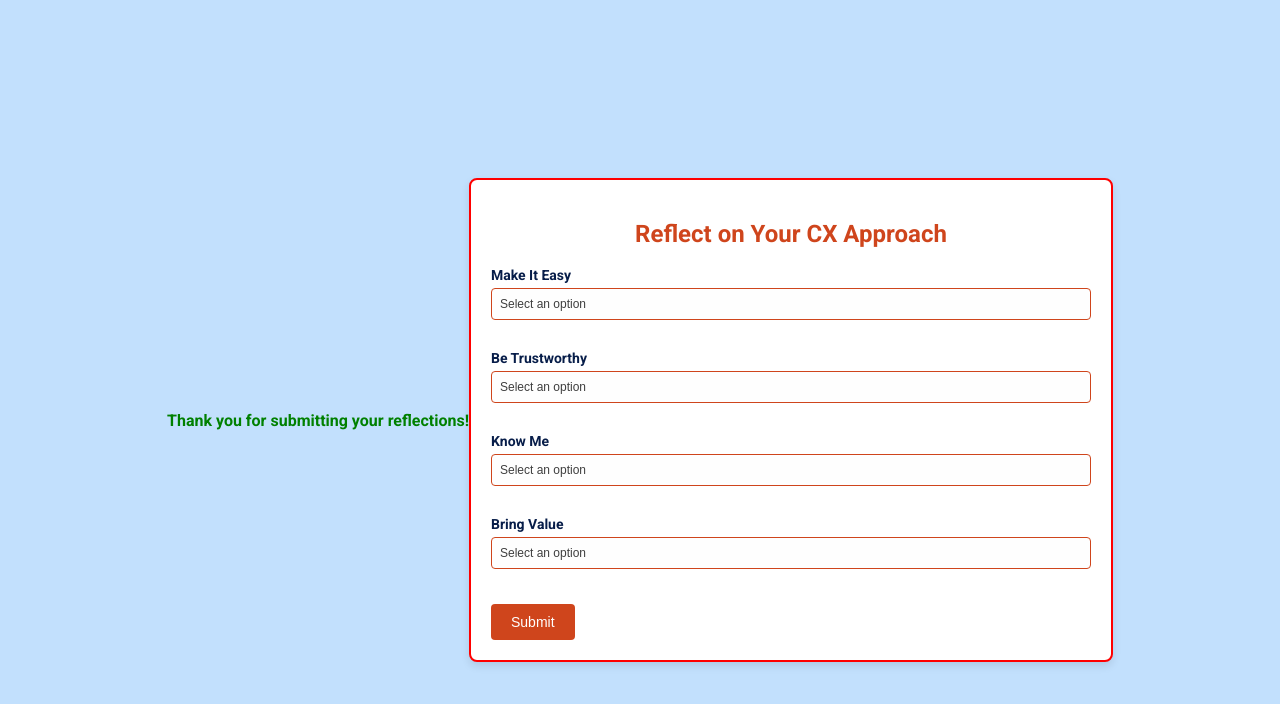
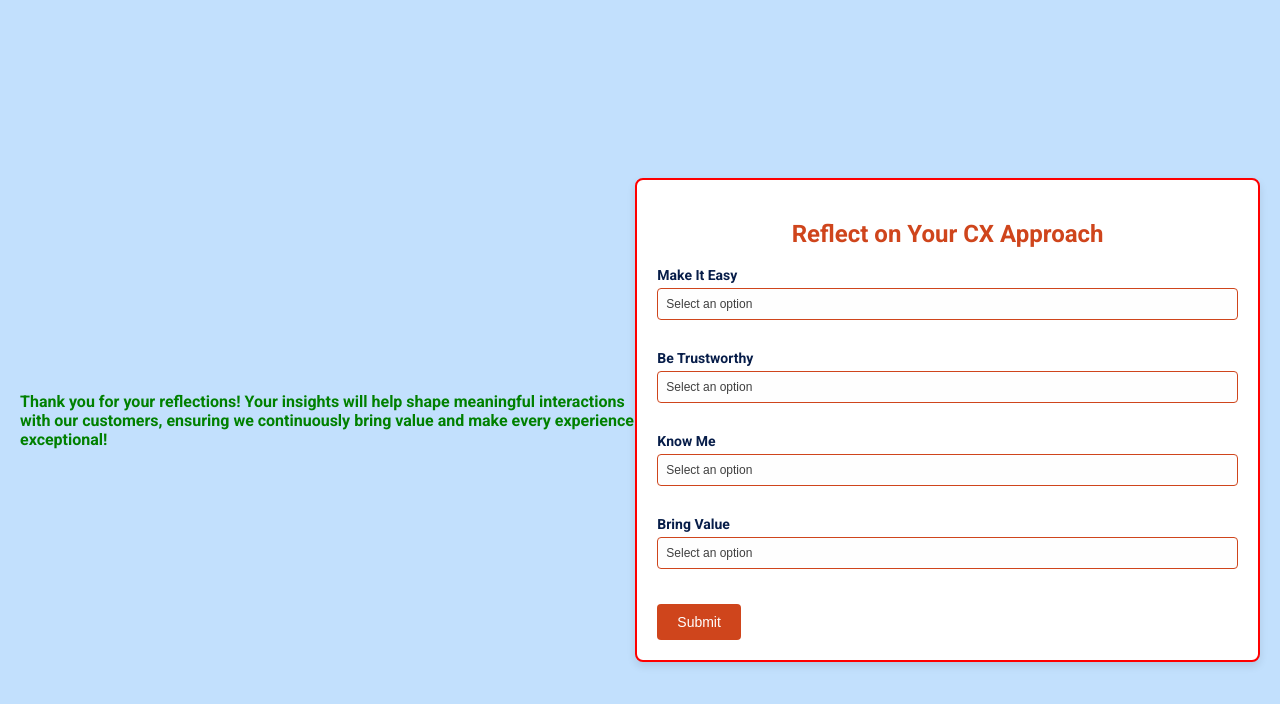
Before and after one commit to Willo80/CXPrinciples-WebObject, a plain HTML site: page index.html in a window 1280 px wide. Both pictures are taken after a click on the button "Submit". Drawn offline with Linux system fonts and the light colour scheme.

Commit message:
add longer end refelction message

```diff
--- a/index.html
+++ b/index.html
@@ -72,7 +72,7 @@
     </style>
 </head>
 <body>
-    <div id="successMessage" style="display: none; color: green; font-weight: bold;">Thank you for submitting your reflections!</div>
+    <div id="successMessage" style="display: none; color: green; font-weight: bold;">Thank you for your reflections! Your insights will help shape meaningful interactions with our customers, ensuring we continuously bring value and make every experience exceptional!</div>
 
     <div id="dropdownContainer">
         <h2 style="color: #CF451C; text-align: center;">Reflect on Your CX Approach</h2>
```
